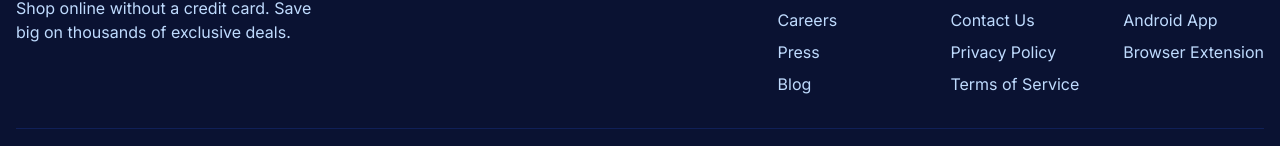
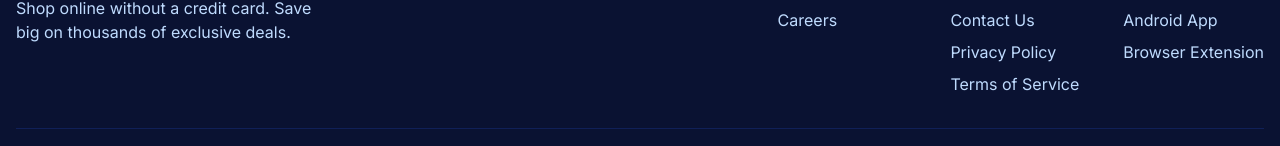
Before and after one commit to TusharPatki/cardnkart, a React (Vite) app: page / in a window 1280 px wide. Shown: the part 4531-4677 px from the top of the page. Built offline with nearby package versions, Linux system fonts and the light colour scheme.

Commit message:
Remove links from footer
Removes the Press and Blog links from the Company section of the footer.

```diff
--- a/src/components/Footer.tsx
+++ b/src/components/Footer.tsx
@@ -26,8 +26,6 @@ const Footer = () => {
               <ul className="space-y-2">
                 <li><a href="#" className="text-blue-200 hover:text-white transition-colors">About Us</a></li>
                 <li><a href="#" className="text-blue-200 hover:text-white transition-colors">Careers</a></li>
-                <li><a href="#" className="text-blue-200 hover:text-white transition-colors">Press</a></li>
-                <li><a href="#" className="text-blue-200 hover:text-white transition-colors">Blog</a></li>
               </ul>
             </div>
 
```
